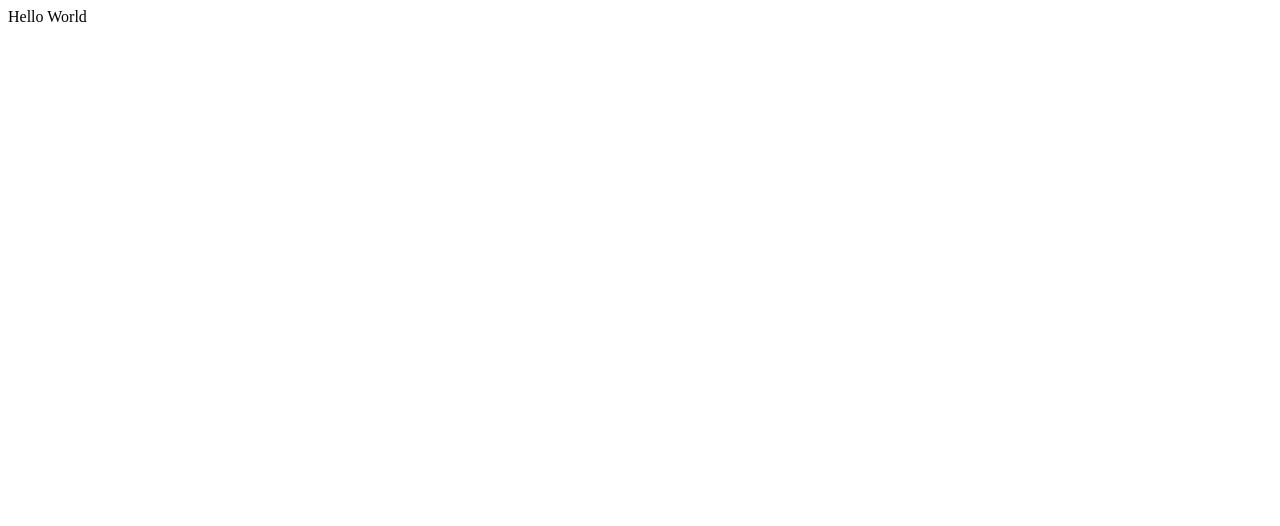
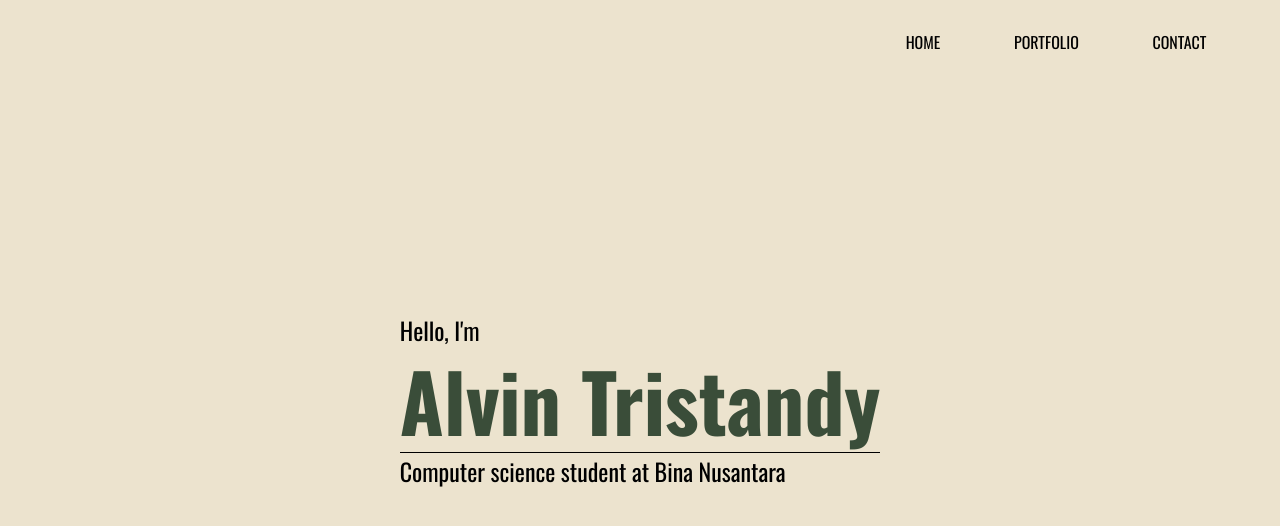
Before and after one commit to Alvintris/alvintris.github.io, a plain HTML site: page index.html in a window 1280 px wide. Drawn offline with nearby package versions, Linux system fonts and the light colour scheme.

Commit message:
Add Home Page

```diff
--- a/index.html
+++ b/index.html
@@ -3,9 +3,28 @@
     <head>
         <meta charset="UTF-8" />
         <meta name="viewport" content="width=device-width, initial-scale=1.0" />
-        <title>My Website</title>
+        <link rel="stylesheet" href="style.css" />
+        <link rel="preconnect" href="https://fonts.googleapis.com" />
+        <link rel="preconnect" href="https://fonts.gstatic.com" crossorigin />
+        <link href="https://fonts.googleapis.com/css2?family=Oswald:wght@200;400;700&display=swap" rel="stylesheet" />
+        <title>Portfolio</title>
     </head>
     <body>
-        Hello World
+        <header>
+            <nav class="navbar">
+                <ul>
+                    <li><a href="#home">HOME</a></li>
+                    <li><a href="#portfolio">PORTFOLIO</a></li>
+                    <li><a href="#contact">CONTACT</a></li>
+                </ul>
+            </nav>
+        </header>
+        <section class="home">
+            <div class="title">
+                <h2>Hello, I'm</h2>
+                <h1>Alvin Tristandy</h1>
+                <h2>Computer science student at Bina Nusantara</h2>
+            </div>
+        </section>
     </body>
 </html>
--- /dev/null
+++ b/style.css
@@ -0,0 +1,52 @@
+body {
+    font-family: 'Oswald', sans-serif;
+    margin: 0;
+    padding: 0;
+}
+
+.navbar {
+    display: flex;
+    justify-content: flex-end;
+    width: 100vw;
+    position: fixed;
+}
+
+.navbar ul {
+    margin-top: 30px;
+    padding: 0;
+    display: flex;
+    justify-content: space-evenly;
+    width: 35%;
+}
+
+.navbar ul li {
+    list-style: none;
+}
+
+.navbar a {
+    text-decoration: none;
+    color: black;
+}
+
+.home {
+    display: flex;
+    flex-direction: column;
+    justify-content: center;
+    align-items: center;
+    height: 100vh;
+    background-color: #ece3ce;
+    box-sizing: border-box;
+}
+
+.home .title h2 {
+    margin: 0;
+    font-weight: 400;
+}
+
+.home .title h1 {
+    margin: 0;
+    color: #3a4d39;
+    font-size: 5rem;
+    border-bottom: 1px solid black;
+    line-height: 6.5rem;
+}
```
